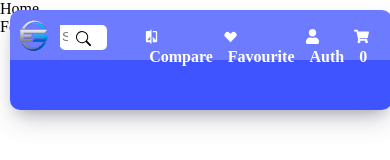
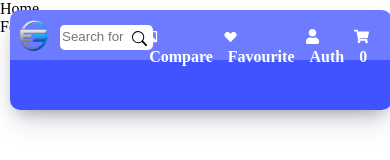
Before and after one commit to Thabiso-Timzo/api.express-store, a React (Create React App) app in the folder client/: page / in a window 390 px wide. Shown: the top 160 px of the page. Built offline with nearby package versions, Linux system fonts and the light colour scheme.

Commit message:
Updated Search components

```diff
--- a/client/src/components/search/Search.scss
+++ b/client/src/components/search/Search.scss
@@ -1,6 +1,6 @@
 .search-container {
     padding-top: 15px;
-    // display: block;
+    width: 150%;
 
     .search-wrapper {
         display: flex;
@@ -13,6 +13,7 @@
             height: 20px;
             border: none;
             outline: none;
+            border-radius: 5px;
         }
 
         button {
@@ -25,11 +26,6 @@
     }
 }
 
-@media only screen and (max-width: 768px) {
-    .search-container {
-        .search-wrapper {
-            width: 90%;
-            padding-right: 10px;
-        }
-    }
-}
+// @media only screen and (max-width: 768px) {
+
+// }
```
